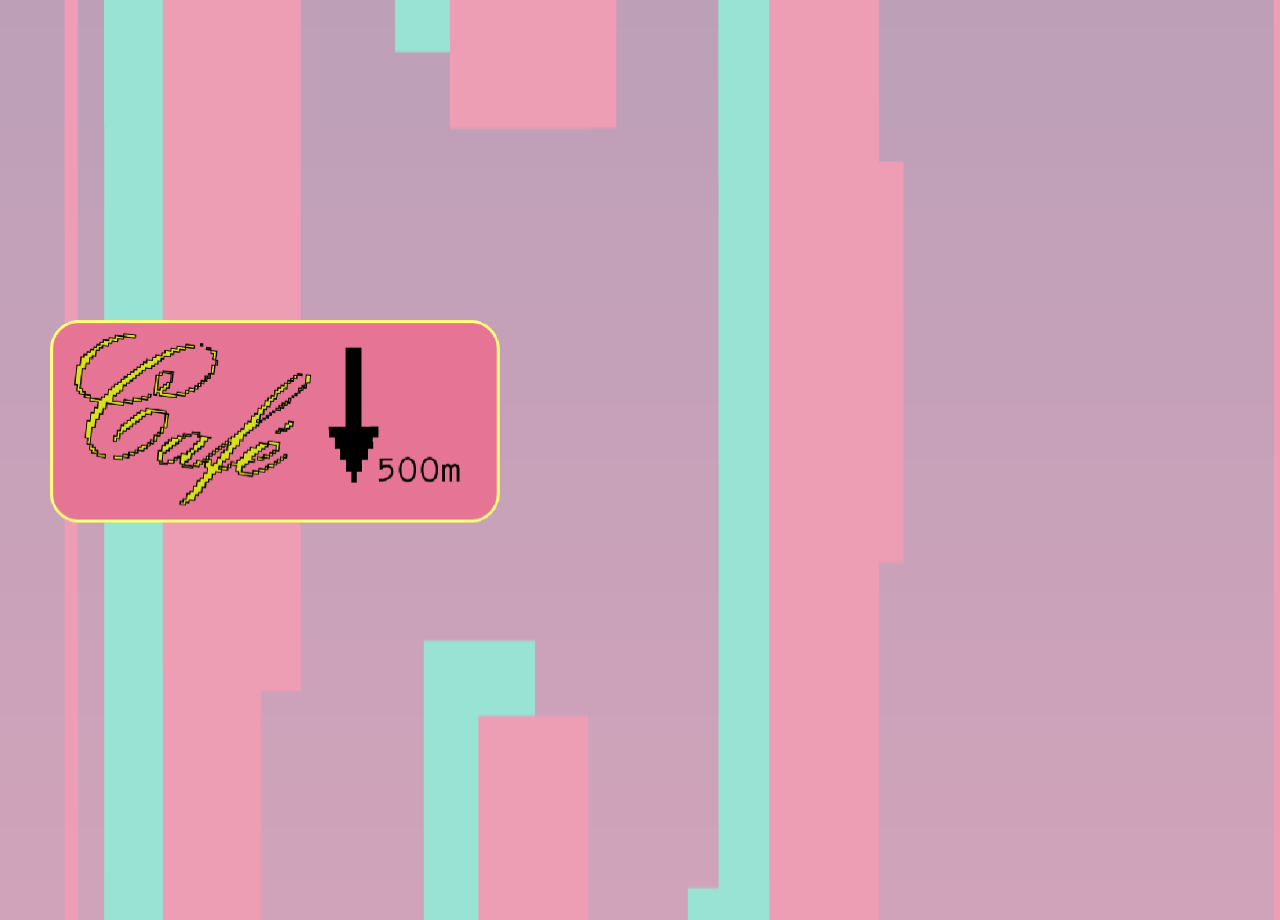
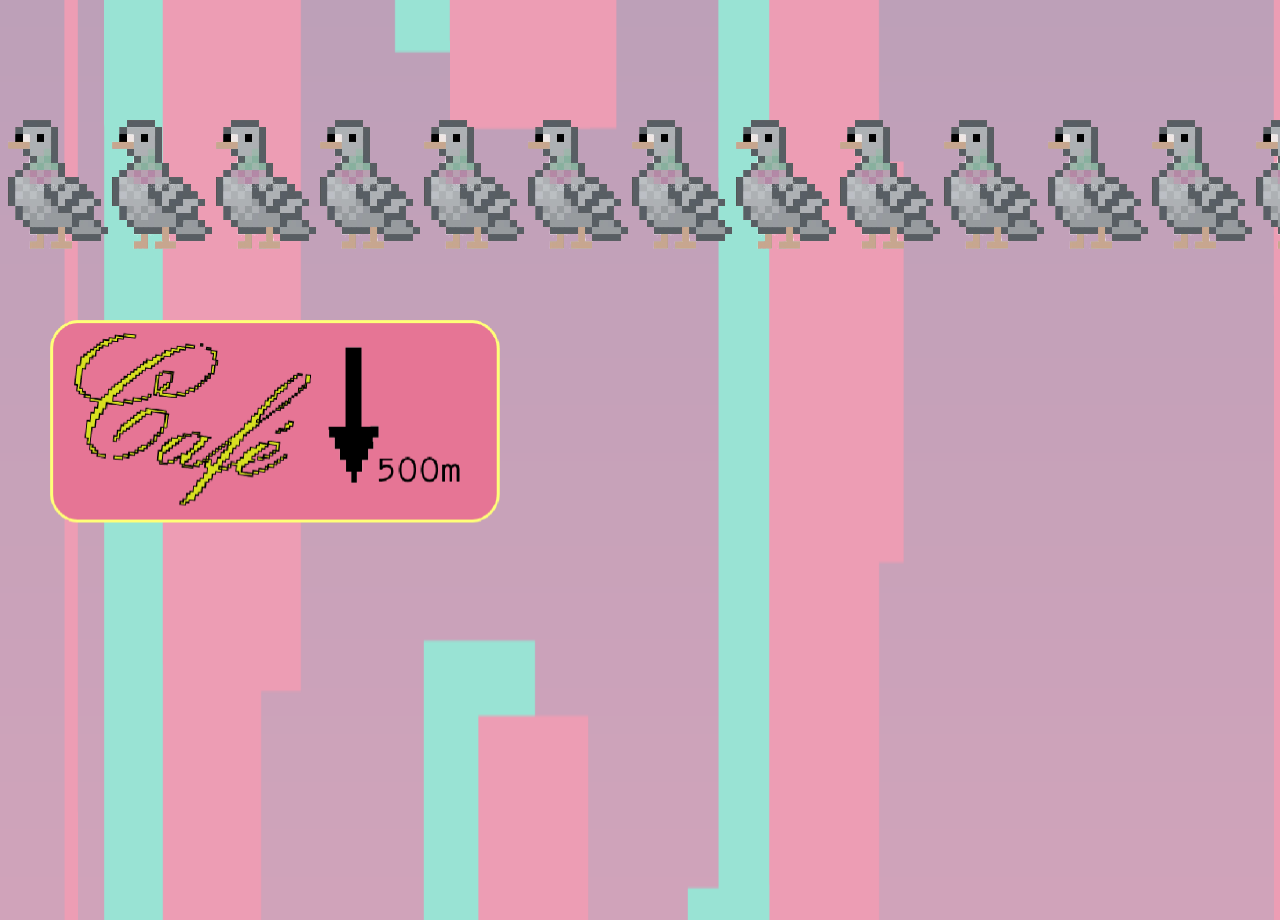
Before and after one commit to kristinaisla/bringdeineTassedocheinfachinsCafe, a plain HTML site: page index.html in a window 1280 px wide. Shown: the part 1880-2800 px from the top of the page. Drawn offline with Linux system fonts and the light colour scheme.

Commit message:
Add files via upload

```diff
--- a/index.html
+++ b/index.html
@@ -44,6 +44,47 @@
 <div class="Schild500">
   <img src="Schild500.png">
 </div>
+<div class="taube">
+  <img src="taube.png">
+</div>
+<div class="marquee2">
+  <div class="track2">
+     <span>
+      <img src="taube.png">
+      <img src="taube.png">
+      <img src="taube.png">
+      <img src="taube.png">
+      <img src="taube.png">
+      <img src="taube.png">
+      <img src="taube.png">
+      <img src="taube.png">
+      <img src="taube.png">
+      <img src="taube.png">
+      <img src="taube.png">
+      <img src="taube.png">
+      <img src="taube.png">
+      <img src="taube.png">
+      <img src="taube.png">
+      <img src="taube.png">
+      <img src="taube.png">
+      <img src="taube.png">
+      <img src="taube.png">
+      <img src="taube.png">
+    </span>
+    <span>
+      <img src="taube.png">
+      <img src="taube.png">
+      <img src="taube.png">
+      <img src="taube.png">
+      <img src="taube.png">
+      <img src="taube.png">
+      <img src="taube.png">
+      <img src="taube.png">
+      <img src="taube.png">
+      <img src="taube.png">
+    </span>
+  </div>
+</div>
 <div class="Schild200">
   <img src="Schild200.png">
 </div>
@@ -73,6 +114,8 @@
 <div class="mensa drop-ziel">
   <img src="Cafe.png">
   <div class="popup"><img src="Barista1.png"></div>
+   <audio id="gameover" src="https://www.orangefreesounds.com/wp-content/uploads/2021/05/Winning-game-sound-effect.mp3"></audio>
+</div>
 </div>
 <script src="script.js"></script>
 </body>
--- a/style.css
+++ b/style.css
@@ -12,7 +12,18 @@ body{
   white-space: nowrap;
   z-index: 999;
 }
-
+.marquee2 {
+    position: absolute;
+    top: 2000px;
+  z-index: 999;
+  width: 100%;
+  overflow: hidden;
+  white-space: nowrap;
+}
+.track2{
+  display: inline-flex;
+  animation: scroll 1s linear infinite;
+}
 .track {
   display: inline-block;
   animation: scroll 25s linear infinite;
@@ -118,3 +129,11 @@ left: 0px;
   top: 5100px;
   right: -400px;
 }
+.taube img{
+  transform: scale (0.1);
+  position:absolute;
+  top: 4970px;
+  right:100px;
+  z-index: 9999;
+
+}
```
Also changed, not shown: taube.png (added).
